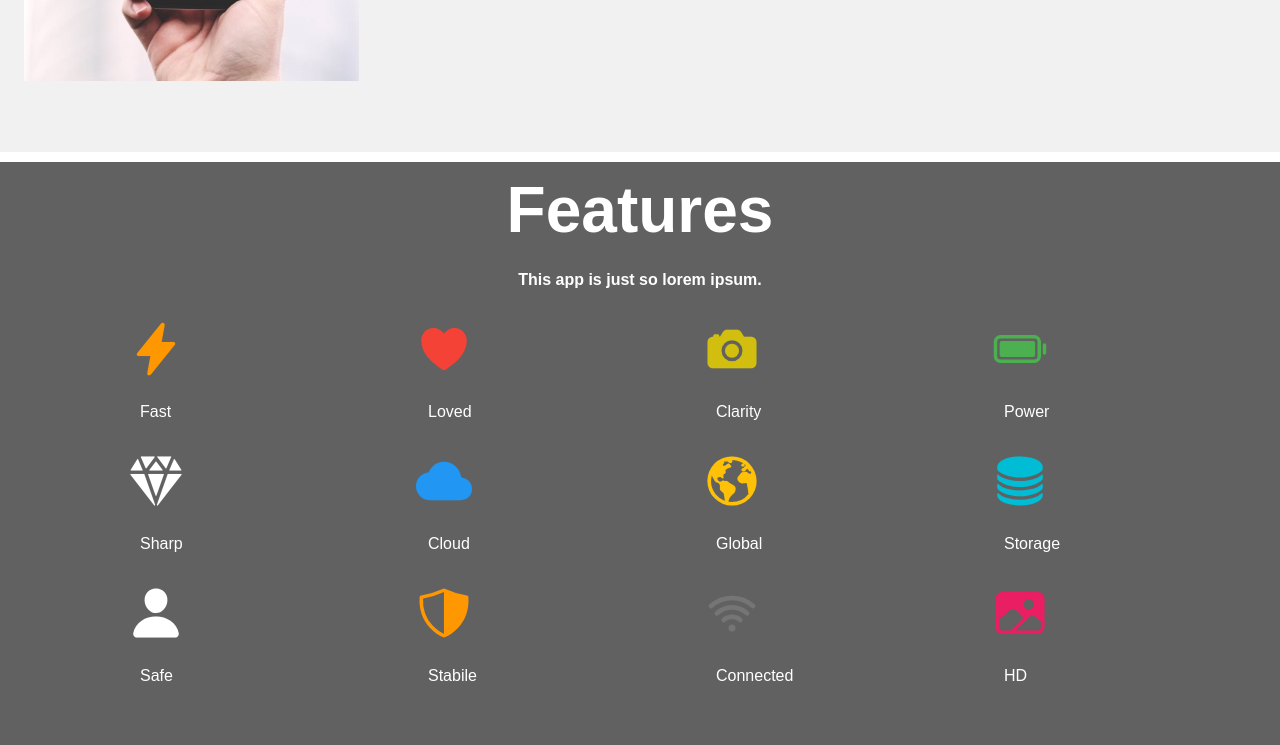
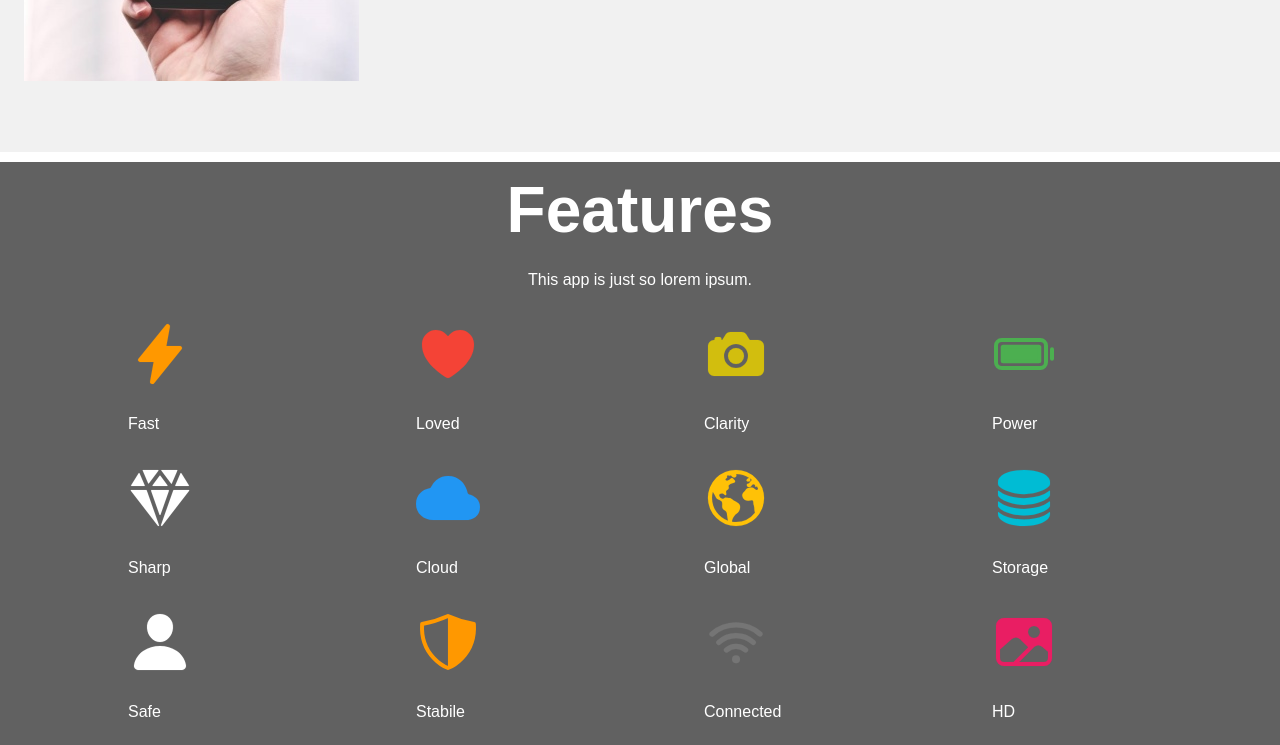
Before and after one commit to DarakhshanAG/html-css-templates, a plain HTML site: page app-launch/index.html in a window 1280 px wide. Shown: the part 2052-2797 px from the top of the page. Drawn offline with nearby package versions, Linux system fonts and the light colour scheme.

Commit message:
features section

```diff
--- a/app-launch/features.css
+++ b/app-launch/css/features.css
@@ -14,14 +14,22 @@
 
 }
 .feature-grid{
-    display: grid;
-    grid-template-columns: 1fr 1fr 1fr 1fr;
+    /* display: grid;
+    grid-template-columns: 1fr 1fr 1fr 1fr; */
+    display: flex;
+    flex-direction: row;
     margin-left:128px;
     padding-bottom: 128px;
+    align-items: center;
+    flex-wrap: wrap;
 }
 
+.features{
+    flex:25%;
+
+}
 .feature-icon{
-    font-size: 56px;
+    font-size: 64px;
     padding-top: 24px;
 
 
@@ -29,7 +37,8 @@
 .feature-icon-name{
  color: white;
  font-size: 16px;
- padding-left: 12px;
+ /* text-align: center; */
+
 
 }
 .flash{
--- a/app-launch/header.css
+++ b/app-launch/css/header.css
@@ -1,6 +1,6 @@
 
 .container{
-    background-image: url('app.jpg');
+    background-image: url('../images/app.jpg');
     background-repeat: no-repeat;
     height: 130vh;
     display: flex;
--- a/app-launch/index.html
+++ b/app-launch/index.html
@@ -4,14 +4,14 @@
     <meta charset="UTF-8">
     <meta name="viewport" content="width=device-width, initial-scale=1.0">
     <title>App launch</title>
-    <link rel="stylesheet" href="normalize.css">
-    <link rel="stylesheet" href="header.css">
-    <link rel="stylesheet" href="buy-app.css">
-    <link rel="stylesheet" href="clarity.css">
-    <link rel="stylesheet" href="features.css">
-    <link rel="stylesheet" href="pricing.css">
-    <link rel="stylesheet" href="footer.css">
-    <link rel="stylesheet" href="typography.css">
+    <link rel="stylesheet" href="css/normalize.css">
+    <link rel="stylesheet" href="css/header.css">
+    <link rel="stylesheet" href="css/buy-app.css">
+    <link rel="stylesheet" href="css/clarity.css">
+    <link rel="stylesheet" href="css/features.css">
+    <link rel="stylesheet" href="css/pricing.css">
+    <link rel="stylesheet" href="css/footer.css">
+    <link rel="stylesheet" href="css/typography.css">
 </head>
 <body>
     <header class="container">
@@ -48,13 +48,13 @@
         </p>
       </div>
       <div>
-        <img class="buy-app-img" src="img_app.jpg" alt="img_app">
+        <img class="buy-app-img" src="images/img_app.jpg" alt="img_app">
       </div>
     </section>
 
     <section class="clarity-section">
       <div class="clarity-img">
-        <img  src="app5.jpg" alt="app5">
+        <img  src="images/app5.jpg" alt="app5">
       </div>
       <div>
         <h1 class="clarity-heading fw700">Clarity</h1>
@@ -64,67 +64,68 @@
     </section>
 
     <section class="features">
-        <h1 class="feature-heading">Features</h1>
-        <h2 class="feature-text">This app is just so lorem ipsum.</h2>
+        <h1 class="feature-heading fw700">Features</h1>
+        <h2 class="feature-text fw400">This app is just so lorem ipsum.</h2>
+
         <div class="feature-grid">
-        <div>
+        <div class="features">
            <div class="feature-icon flash"> <ion-icon name="flash"></ion-icon> </div>
-           <div class="feature-icon-name"> <p>Fast</p> </div>
+           <div class="feature-icon-name fw400"> <p>Fast</p> </div>
         </div>
 
-        <div>
+        <div class="features">
            <div class="feature-icon heart"> <ion-icon name="heart"></ion-icon> </div>
-           <div class="feature-icon-name"> <p>Loved</p> </div>
+           <div class="feature-icon-name fw400"> <p>Loved</p> </div>
         </div>
 
-        <div>
+        <div class="features">
             <div class="feature-icon camera"><ion-icon name="camera"></ion-icon> </div>
-            <div class="feature-icon-name"> <p>Clarity</p> </div>
+            <div class="feature-icon-name fw400"> <p>Clarity</p> </div>
          </div>
 
-         <div>
+         <div class="features">
             <div class="feature-icon battery-full"> <ion-icon name="battery-full"></ion-icon> </div>
-            <div class="feature-icon-name"> <p>Power</p> </div>
+            <div class="feature-icon-name fw400"> <p>Power</p> </div>
          </div>
 
-         <div>
+         <div class="features">
             <div class="feature-icon diamond"> <ion-icon name="diamond"></ion-icon></div>
-            <div class="feature-icon-name"> <p>Sharp</p> </div>
+            <div class="feature-icon-name fw400"> <p>Sharp</p> </div>
          </div>
 
-         <div>
+         <div class="features">
             <div class="feature-icon cloud"> <ion-icon name="cloud"></ion-icon> </div>
-            <div class="feature-icon-name"> <p>Cloud</p> </div>
+            <div class="feature-icon-name fw400"> <p>Cloud</p> </div>
          </div>
 
-         <div>
+         <div class="features">
             <div class="feature-icon earth"><ion-icon name="earth"></ion-icon> </div>
-            <div class="feature-icon-name"> <p>Global</p> </div>
+            <div class="feature-icon-name fw400"> <p>Global</p> </div>
          </div>
 
-         <div>
+         <div class="features">
             <div class="feature-icon server"> <ion-icon name="server"></ion-icon> </div>
-            <div class="feature-icon-name"> <p>Storage</p> </div>
+            <div class="feature-icon-name fw400"> <p>Storage</p> </div>
          </div>
 
-         <div>
+         <div class="features">
             <div class="feature-icon person"> <ion-icon name="person"></ion-icon> </div>
-            <div class="feature-icon-name"> <p>Safe</p> </div>
+            <div class="feature-icon-name fw400"> <p>Safe</p> </div>
          </div>
 
-         <div>
+         <div class="features">
             <div class="feature-icon shield-half"> <ion-icon name="shield-half"></ion-icon> </div>
-            <div class="feature-icon-name"> <p>Stabile</p> </div>
+            <div class="feature-icon-name fw400"> <p>Stabile</p> </div>
          </div>
 
-         <div>
+         <div class="features">
             <div class="feature-icon wifi"> <ion-icon name="wifi"></ion-icon> </div>
-            <div class="feature-icon-name"> <p>Connected</p> </div>
+            <div class="feature-icon-name fw400"> <p>Connected</p> </div>
          </div>
 
-         <div>
+         <div class="features">
             <div class="feature-icon image"> <ion-icon name="image"></ion-icon> </div>
-            <div class="feature-icon-name"> <p>HD</p> </div>
+            <div class="feature-icon-name fw400"> <p>HD</p> </div>
          </div>
         </div>
 
```
Also changed, not shown: app-launch/css/buy-app.css (renamed from app-launch/buy-app.css), app-launch/css/clarity.css (renamed from app-launch/clarity.css), app-launch/css/footer.css (renamed from app-launch/footer.css), app-launch/css/normalize.css (renamed from app-launch/normalize.css), app-launch/css/pricing.css (renamed from app-launch/pricing.css), app-launch/css/typography.css (renamed from app-launch/typography.css), app-launch/images/app.jpg (renamed from app-launch/app.jpg), app-launch/images/app2.jpg (renamed from app-launch/app2.jpg), app-launch/images/app4.jpg (renamed from app-launch/app4.jpg), app-launch/images/app5.jpg (renamed from app-launch/app5.jpg), app-launch/images/img_app.jpg (renamed from app-launch/img_app.jpg).
